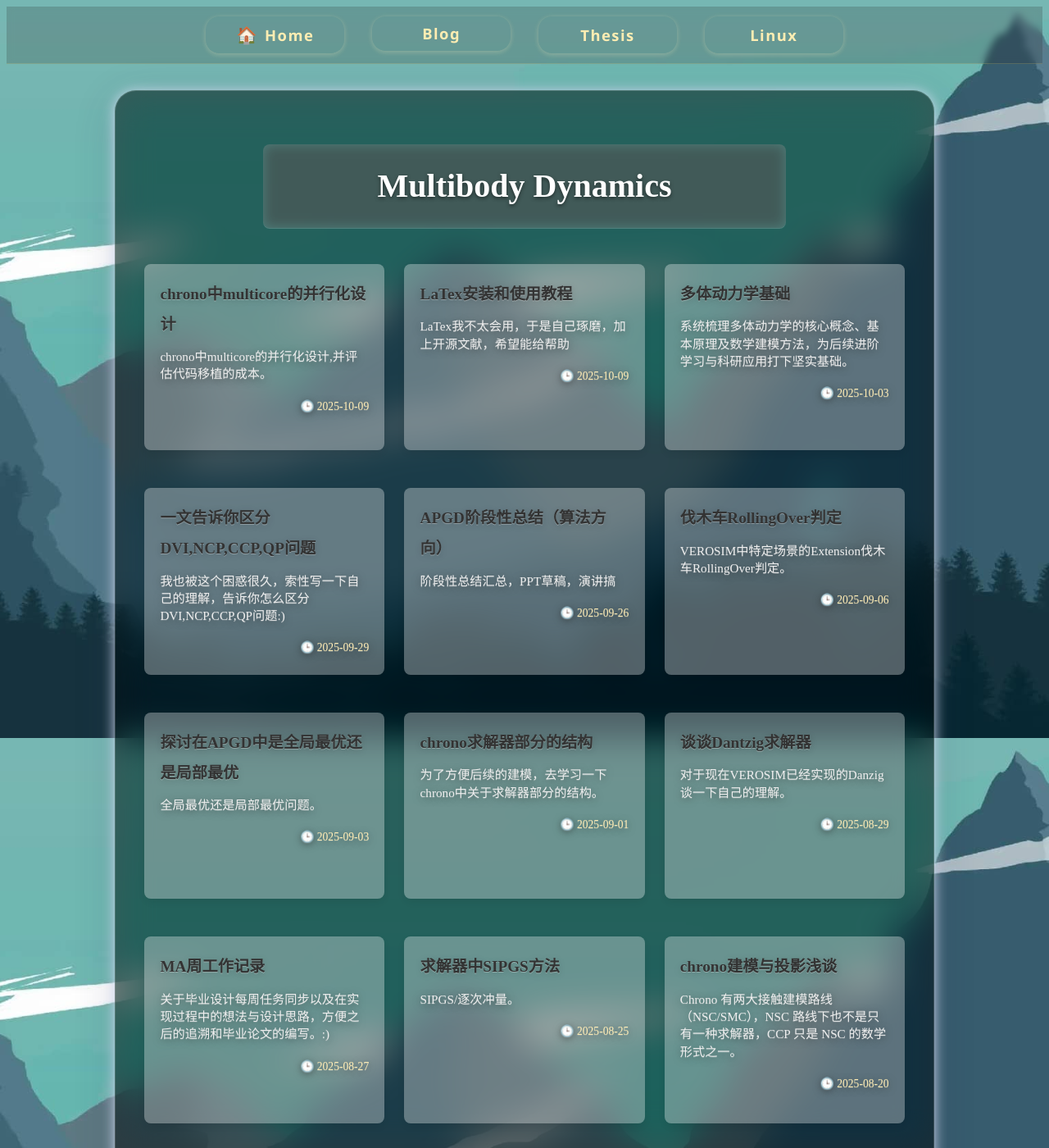
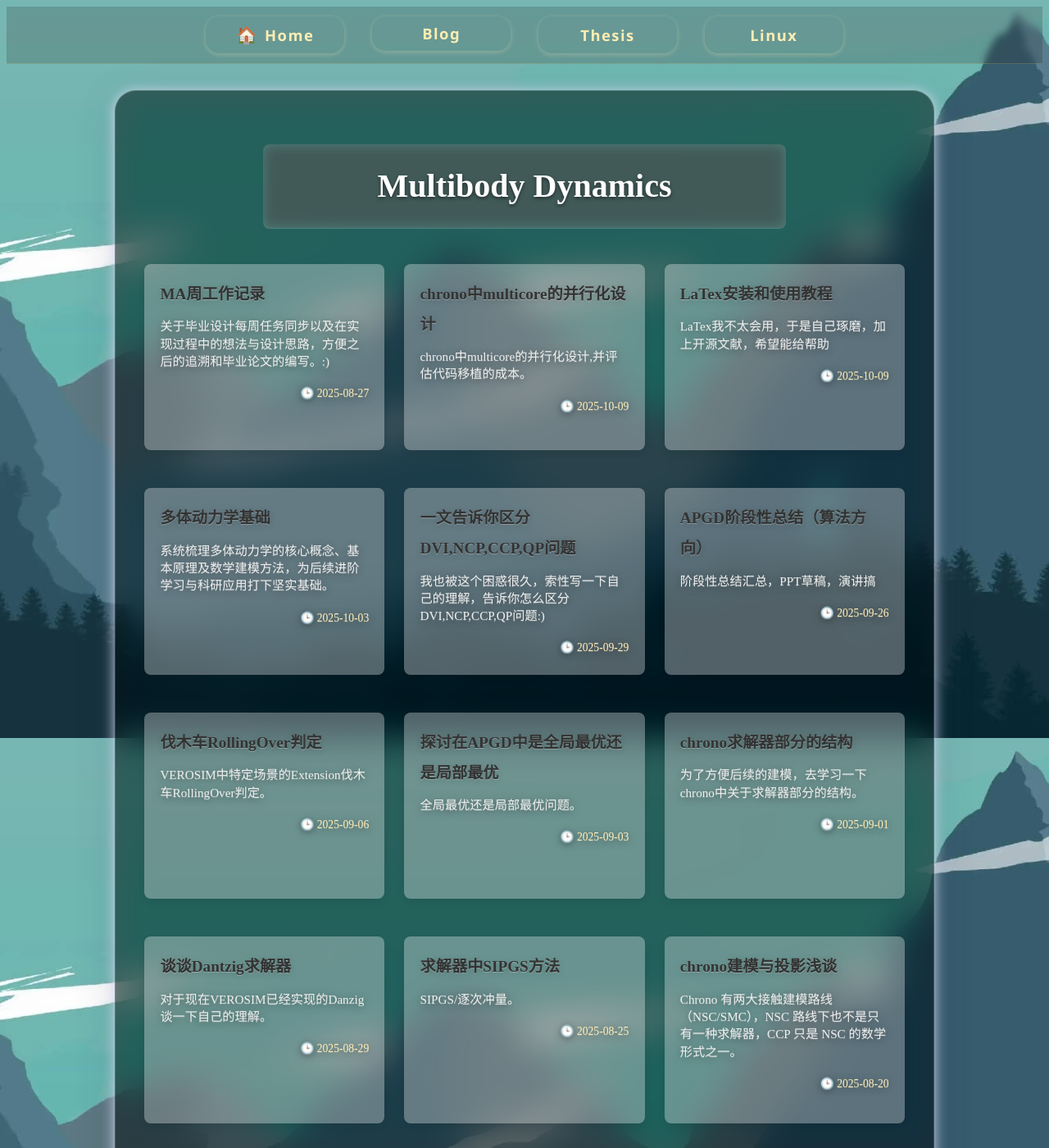
Before and after one commit to Invincible-ZHANG/Technical-Interview-NOTE-Baguwen-Style, a Jekyll site: the page built from docs/notes/mbd/index.md, in a window 1280 px wide and 1400 px high. Shown: the whole window at 82% size. Built offline with Jekyll 4.4.1, drawn with Linux system fonts in a browser that asks for light colours; our own code applies the rules of GitHub Pages for plain Markdown files.

Commit message:
设置置顶模式

```diff
--- a/docs/_layouts/default.html
+++ b/docs/_layouts/default.html
@@ -51,12 +51,28 @@
             <h1>{{ page.title }}</h1>
         </header>
         <div class="post-grid">
-            {% assign these = site.pages
-            | where: "dir", page.dir
-            | reject: "url", page.url
-            | sort: "date"
-            | reverse %}
-            {% for note in these %}
+            {% assign base_pages = site.pages | where: "dir", page.dir | reject: "url", page.url %}
+            {% assign pinned = base_pages | where_exp: "p", "p.order != nil" | sort: "order" %}
+            {% assign others = base_pages | where_exp: "p", "p.order == nil" | sort: "date" | reverse %}
+
+            {% for note in pinned %}
+            {%- assign filename = note.path | split:'/' | last -%}
+            {% unless filename == "index.html" or filename == "index.md" %}
+            <article class="post-card">
+                <h3 class="post-title">
+                    <a href="{{ note.url }}" target="_blank" rel="noopener noreferrer">
+                        {{ note.title }}
+                    </a>
+                </h3>
+                <p class="post-excerpt">
+                    {{ note.excerpt | default: note.content | truncatewords: 15 }}
+                </p>
+                <time class="post-date">🕒 {{ note.date | date: "%Y-%m-%d" }}</time>
+            </article>
+            {% endunless %}
+            {% endfor %}
+
+            {% for note in others %}
             {%- assign filename = note.path | split:'/' | last -%}
             {% unless filename == "index.html" or filename == "index.md" %}
             <article class="post-card">
@@ -80,12 +96,28 @@
             <h1>{{ page.title }}</h1>
         </header>
         <div class="post-grid">
-            {% assign these = site.pages
-            | where: "dir", page.dir
-            | reject: "url", page.url
-            | sort: "date"
-            | reverse %}
-            {% for note in these %}
+            {% assign base_pages = site.pages | where: "dir", page.dir | reject: "url", page.url %}
+            {% assign pinned = base_pages | where_exp: "p", "p.order != nil" | sort: "order" %}
+            {% assign others = base_pages | where_exp: "p", "p.order == nil" | sort: "date" | reverse %}
+
+            {% for note in pinned %}
+            {%- assign filename = note.path | split:'/' | last -%}
+            {% unless filename == "index.html" or filename == "index.md" %}
+            <article class="post-card">
+                <h3 class="post-title">
+                    <a href="{{ note.url }}" target="_blank" rel="noopener noreferrer">
+                        {{ note.title }}
+                    </a>
+                </h3>
+                <p class="post-excerpt">
+                    {{ note.excerpt | default: note.content | truncatewords: 30 }}
+                </p>
+                <time class="post-date">🕒 {{ note.date | date: "%Y-%m-%d" }}</time>
+            </article>
+            {% endunless %}
+            {% endfor %}
+
+            {% for note in others %}
             {%- assign filename = note.path | split:'/' | last -%}
             {% unless filename == "index.html" or filename == "index.md" %}
             <article class="post-card">
```
